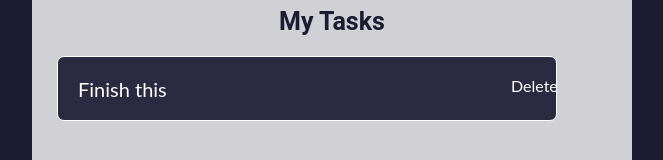
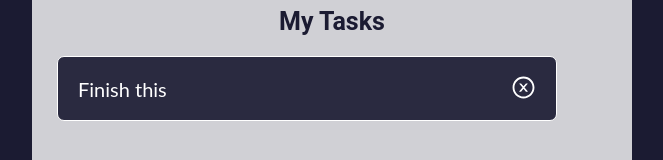
Before and after one commit to barbarajg/TaskApp, a React (Create React App) app: page / in a window 1280 px wide. Shown: the part 218-378 px from the top of the page, without its empty margins (308-971 px from the left). Built offline with nearby package versions, Linux system fonts and the light colour scheme.

Commit message:
Task icon

```diff
--- a/package.json
+++ b/package.json
@@ -8,6 +8,7 @@
     "@testing-library/user-event": "^13.5.0",
     "react": "^18.2.0",
     "react-dom": "^18.2.0",
+    "react-icons": "^4.7.1",
     "react-scripts": "5.0.1",
     "web-vitals": "^2.1.4"
   },
--- a/src/components/Task.js
+++ b/src/components/Task.js
@@ -1,5 +1,6 @@
 import React from 'react';
 import '../styles/Task.css'
+import { AiOutlineCloseCircle } from 'react-icons/ai';
 
 const Task = ({text}) => {
 
@@ -8,8 +9,8 @@ const Task = ({text}) => {
             <div className='task-text'>
                 {text}
             </div>
-            <div className='task-icon'>
-                Delete
+            <div className='task-container-icons'>
+                <AiOutlineCloseCircle className='task-icon'/>
             </div>
         </div>
     );
```
